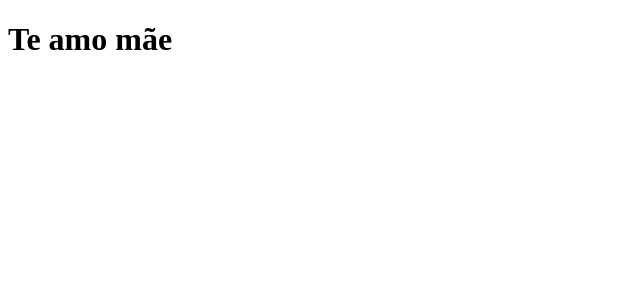
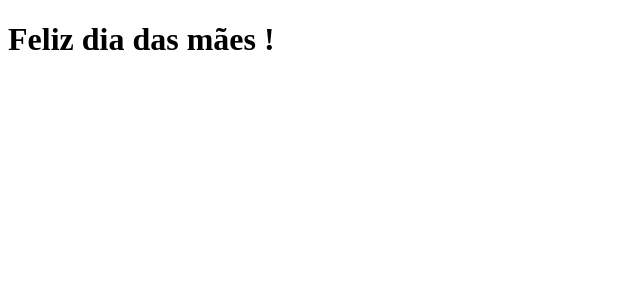
Before and after one commit to Hugo-PBorges/projeto-tabnews, a Next.js app: page / in a window 1280 px wide. Shown: the top 300 px of the page, without its empty margins (0-640 px from the left). Built offline with nearby package versions, Linux system fonts and the light colour scheme.

Commit message:
Mudança de Frase

```diff
--- a/pages/index.js
+++ b/pages/index.js
@@ -1,7 +1,7 @@
 function Home() {
     return (
 
-        <h1> Te amo mãe </h1>
+        <h1> Feliz dia das mães !</h1>
     );
 }
 
```
